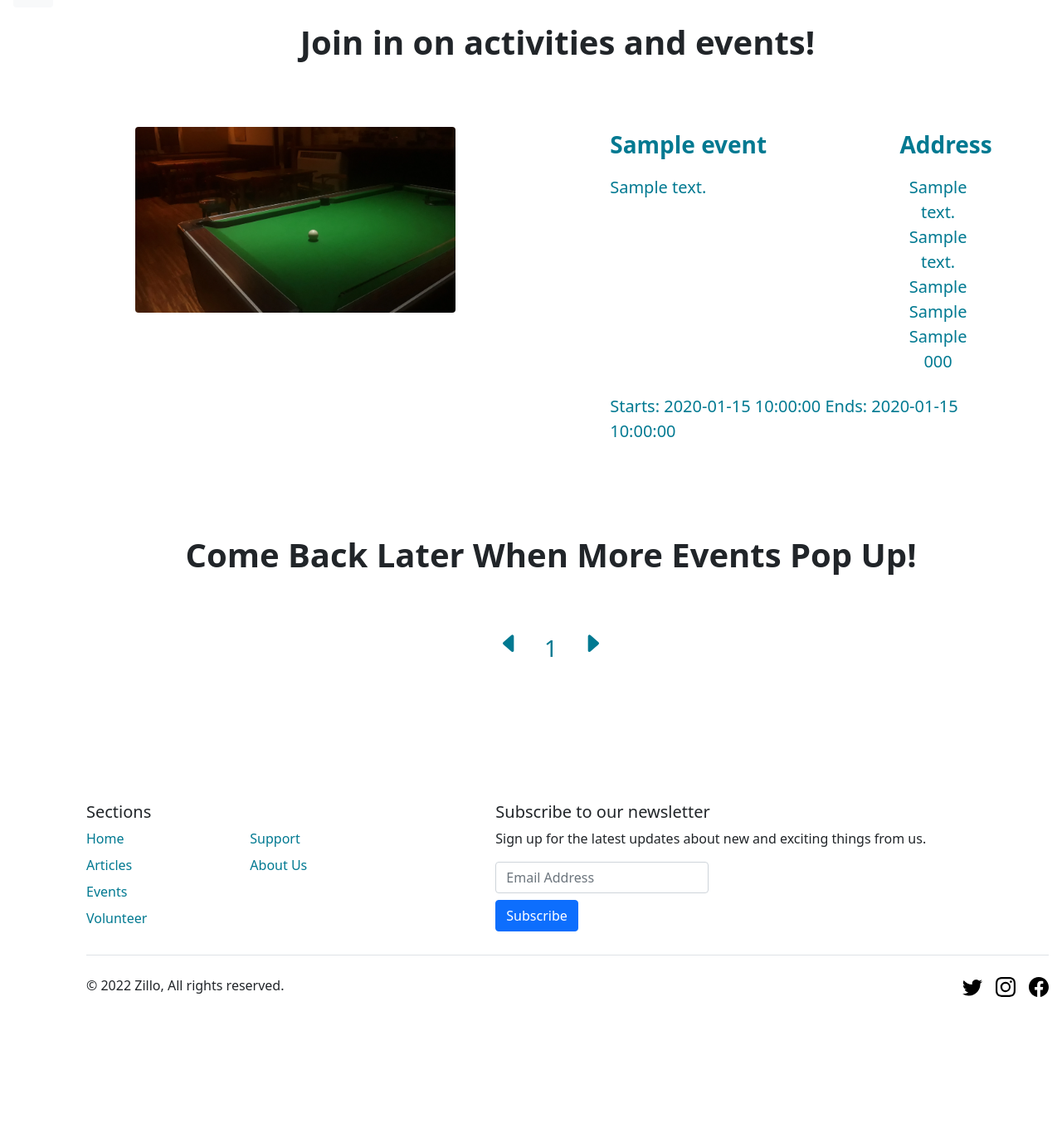
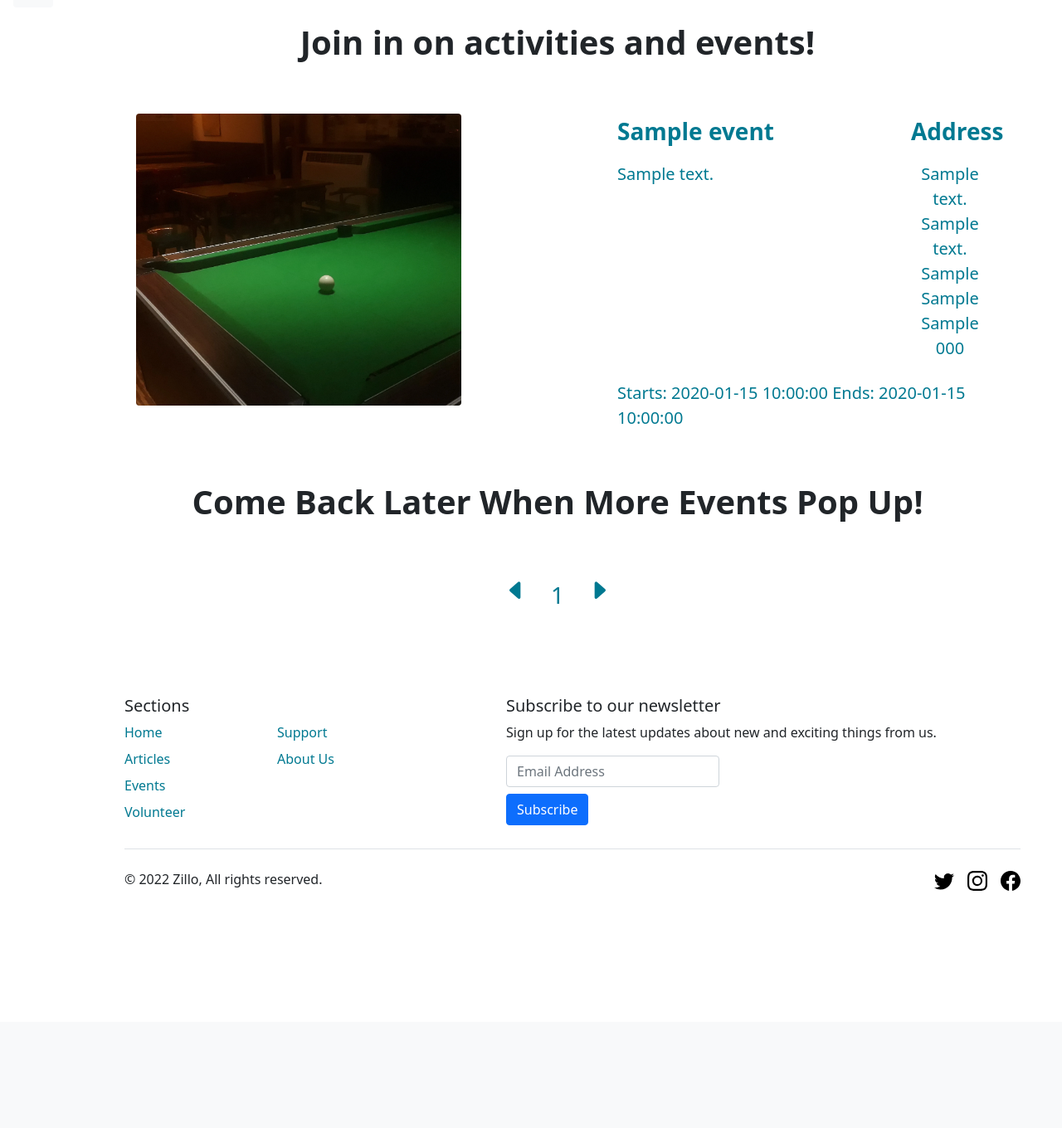
Before and after one commit to Solhex/ZilloSite, a Flask app: page /events/events-gridview/1 in a window 1280 px wide. Shown: the part 615-1975 px from the top of the page at 83% size. After the commit the page ends 1689 px from the top, so only its background shows below. Run offline with Flask 2, Linux system fonts and the light colour scheme; tables that the repository leaves empty hold one stand-in row (values such as "Sample post"); some libraries are stand-ins or nearby versions.

Commit message:
Fixed some issues
+ Partially fixed the white space issue on gridview pages
+Cleaned some code

```diff
--- a/website/static/css/general.css
+++ b/website/static/css/general.css
@@ -24,7 +24,7 @@ style priority **/
 
 .gridview-image-container {
     width: 100%;
-    height: 17.5vw;
+    height: 22rem;
     background-size: cover;
     background-position: center;
 }
--- a/website/static/css/mapview.css
+++ b/website/static/css/mapview.css
@@ -10,6 +10,7 @@ html, body, div, iframe {
     height: 97.9%;
     border: none;
 }
+
 /** makes it so all tags have no margin, padding, heights are set to 97.9% and there are no borders **/
 
 iframe {
--- a/website/templates/articles/articles.html
+++ b/website/templates/articles/articles.html
@@ -25,13 +25,13 @@
         {% endif %} <!-- ends the if statement -->
 
         {% for article in articles[ article_page * 5 - 5: article_page * 5 - 1 ] %} <!-- creates a for loop for increments of 5 within the articles database query passed though by view.py -->
-            <div class="row mb-5 g-3 w-100"> <div class="row mb-5 g-3 w-100"> <!-- g-3 sets the margin next to other elements to 1rem, w-100 sets the width to 100% -->
-                <div class="col-lg text-center"> <!-- col-lg changes the column size to 100% width when sized down from 992px -->
+            <div class="row mb-5 g-3 w-100"> <!-- g-3 sets the margin next to other elements to 1rem, w-100 sets the width to 100% -->
+                <div class="col-xl text-center"> <!-- col-xl changes the column size to 100% width when sized down from 1200px -->
                     <a class="nav-link" href="/articles/article-view/{{ article.id }}-{{ article.title.replace(' ','-').replace('?','%3F') }}">
                         <div class="gridview-image-container mx-auto rounded" style="background-image: url(../../static/assets/article_covers/{{ article.id }}.webp); width:70%;"></div> <!-- inserts the article image which corrosponds to the article id + .webp, and also rounded slightly rounds the image to be more appealing -->
                     </a>
                 </div>
-                <div class="col-lg">
+                <div class="col-xl">
                     <a class="nav-link" href="/articles/article-view/{{ article.id }}-{{ article.title.replace(' ','-').replace('?','%3F') }}">
                         <div class="mx-auto" style="width:80%"> <!-- mx-auto sets the left and right margin to equally take up any remaining x space -->
                             <div class="mb-3 fs-3 fw-bold w-100">
--- a/website/templates/events/events-gridview.html
+++ b/website/templates/events/events-gridview.html
@@ -32,13 +32,13 @@
     {% endif %} <!-- ends the if statement -->
 
     {% for event in events[ event_page * 5 - 5: event_page * 5 - 1 ] %} <!-- creates a for loop for increments of 5 within the events database query passed though by view.py -->
-      <div class="row mb-5 g-3 w-100"> <div class="row mb-5 g-3 w-100"> <!-- g-3 sets the margin next to other elements to 1rem, w-100 sets the width to 100% -->
-        <div class="col-lg text-center"> <!-- col-lg changes the column size to 100% width when sized down from 992px -->
+      <div class="row mb-5 g-3 w-100"> <!-- g-3 sets the margin next to other elements to 1rem, w-100 sets the width to 100% -->
+        <div class="col-xl text-center"> <!-- col-xl changes the column size to 100% width when sized down from 1200px -->
           <a class="nav-link" href="/events/event-view/{{ event.id }}-{{ event.name.replace(' ','-').replace('?','%3F') }}">
             <div class="gridview-image-container mx-auto rounded" style="background-image: url(../../static/assets/event_covers/{{ event.id }}.webp); width:70%;"></div> <!-- inserts the event image which corrosponds to the event id + .webp, and also rounded slightly rounds the image to be more appealing -->
           </a>
         </div>
-        <div class="col-lg">
+        <div class="col-xl">
           <a class="nav-link" href="/events/event-view/{{ event.id }}-{{ event.name.replace(' ','-').replace('?','%3F') }}">
             <div class="mx-auto" style="width:80%"> <!-- mx-auto sets the left and right margin to equally take up any remaining x space -->
               <div class="row mb-4 fs-5 lead">
--- a/website/templates/volunteer/volunteer-gridview.html
+++ b/website/templates/volunteer/volunteer-gridview.html
@@ -32,11 +32,11 @@
     {% endif %} <!-- ends the if statement -->
 
     {% for volunteer in volunteers[ volunteer_page * 5 - 5: volunteer_page * 5 - 1 ] %}  <!-- creates a for loop for increments of 5 within the volunteers database query passed though by view.py -->
-      <div class="row mb-5 g-3 w-100"> <div class="row mb-5 g-3 w-100"> <!-- g-3 sets the margin next to other elements to 1rem, w-100 sets the width to 100% -->
-        <div class="col-lg text-center"> <!-- col-lg changes the column size to 100% width when sized down from 992px -->
+      <div class="row mb-5 g-3 w-100"> <!-- g-3 sets the margin next to other elements to 1rem, w-100 sets the width to 100% -->
+        <div class="col-xl text-center"> <!-- col-xl changes the column size to 100% width when sized down from 1200px -->
           <div class="gridview-image-container mx-auto rounded" style="background-image: url(../../static/assets/volunteer_covers/{{ volunteer.id }}.webp); width:70%;"></div> <!-- inserts the volunteer image which corrosponds to the volunteer id + .webp, and also rounded slightly rounds the image to be more appealing -->
         </div>
-        <div class="col-lg">
+        <div class="col-xl">
           <div class="mx-auto" style="width:80%"> <!-- mx-auto sets the left and right margin to equally take up any remaining x space -->
             <div class="row mb-4 fs-5 lead">
               <div class="col-lg-9"> <!-- effectivly resizes the div to 80% of the viewport and makes it a column, columns go up to 12 in bootstrap -->
```
